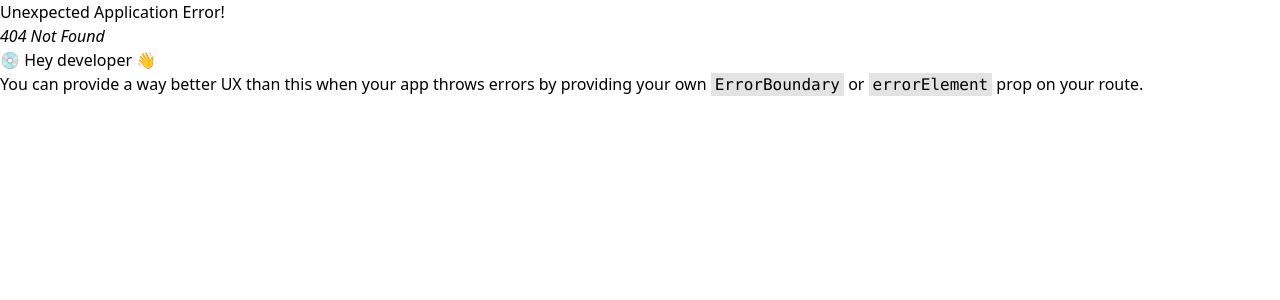
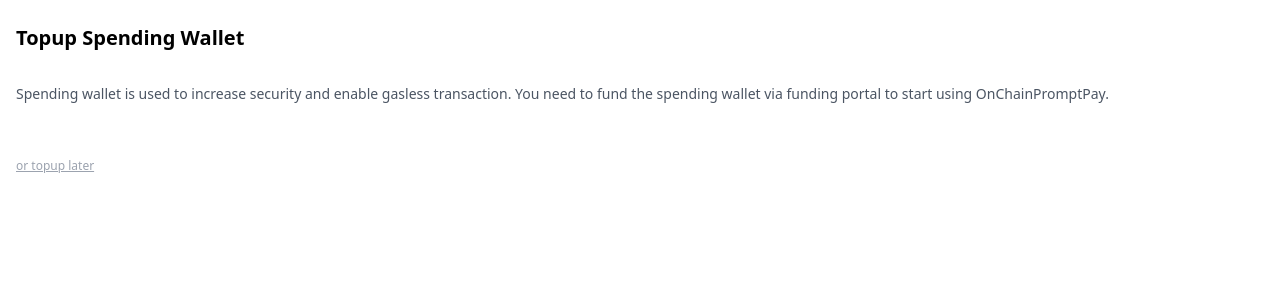
Before and after one commit to palm11695/on-chain-prompt-pay, a React (Vite) app in the folder apps/interface/: page /topup-spending-wallet in a window 1280 px wide. Before the commit this address had no page. Shown: the top 300 px of the page. Built offline with nearby package versions, Linux system fonts and the light colour scheme.

Commit message:
feat: topup

```diff
--- a/apps/interface/src/pages/CreateSpendingWallet/CreateSpendingWallet.tsx
+++ b/apps/interface/src/pages/CreateSpendingWallet/CreateSpendingWallet.tsx
@@ -3,7 +3,7 @@
 const CreateSpendingWallet = () => {
   return (
     <div className="container mx-auto px-4 py-6">
-      <div className="text-lg font-semibold">Create Spending Wallet</div>
+      <div className="text-xl font-semibold">Create Spending Wallet</div>
 
       <div className="h-8" />
 
--- /dev/null
+++ b/apps/interface/src/pages/TopUpSpendingWallet/TopUpSpendingWallet.tsx
@@ -0,0 +1,25 @@
+import { Link } from 'react-router-dom'
+
+const TopUpSpendingWallet = () => {
+  return (
+    <div className="container mx-auto px-4 py-6">
+      <div className="text-xl font-semibold">Topup Spending Wallet</div>
+
+      <div className="h-8" />
+
+      <div className="text-sm text-gray-600">
+        Spending wallet is used to increase security and enable gasless
+        transaction. You need to fund the spending wallet via funding portal to
+        start using OnChainPromptPay.
+      </div>
+
+      <div className="h-12" />
+
+      <Link to="/">
+        <a className="text-xs text-gray-400 underline">or topup later</a>
+      </Link>
+    </div>
+  )
+}
+
+export default TopUpSpendingWallet
--- a/apps/interface/src/router.tsx
+++ b/apps/interface/src/router.tsx
@@ -2,6 +2,7 @@
 import { Home } from './pages/Home/Home'
 import { Login } from './pages/Login'
 import CreateSpendingWallet from './pages/CreateSpendingWallet/CreateSpendingWallet'
+import TopUpSpendingWallet from './pages/TopUpSpendingWallet/TopUpSpendingWallet'
 
 const router = createBrowserRouter([
   {
@@ -16,6 +17,10 @@
     path: '/create-spending-wallet',
     element: <CreateSpendingWallet />,
   },
+  {
+    path: '/topup-spending-wallet',
+    element: <TopUpSpendingWallet />,
+  },
 ])
 
 export default router
```
